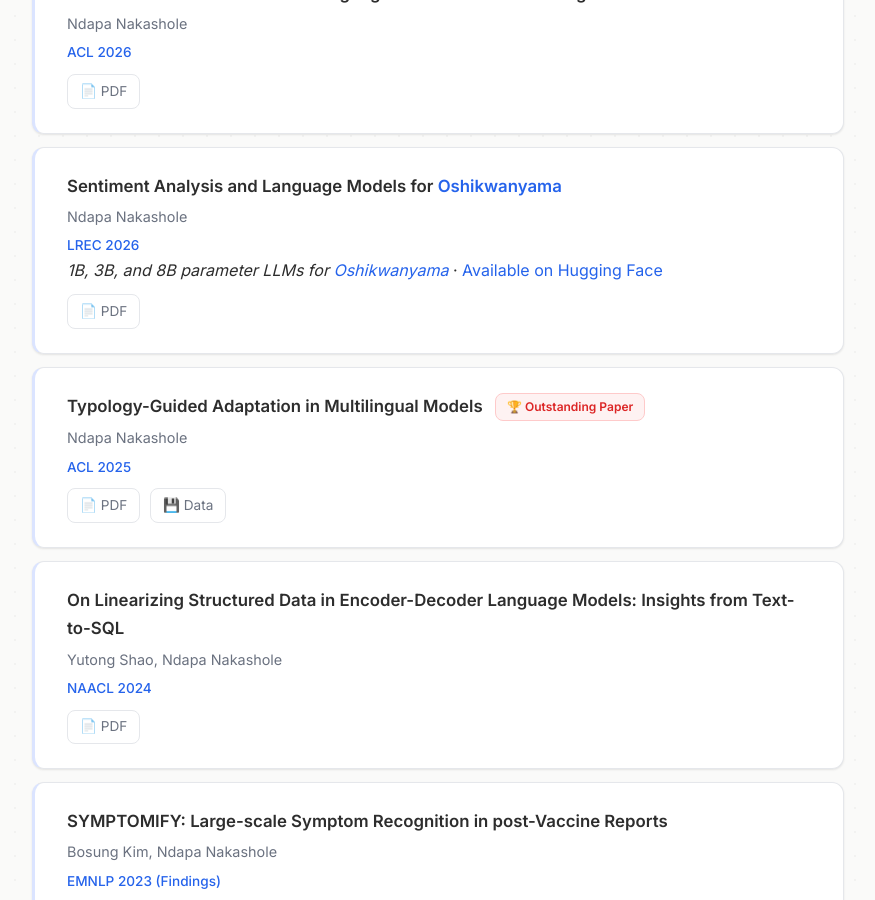
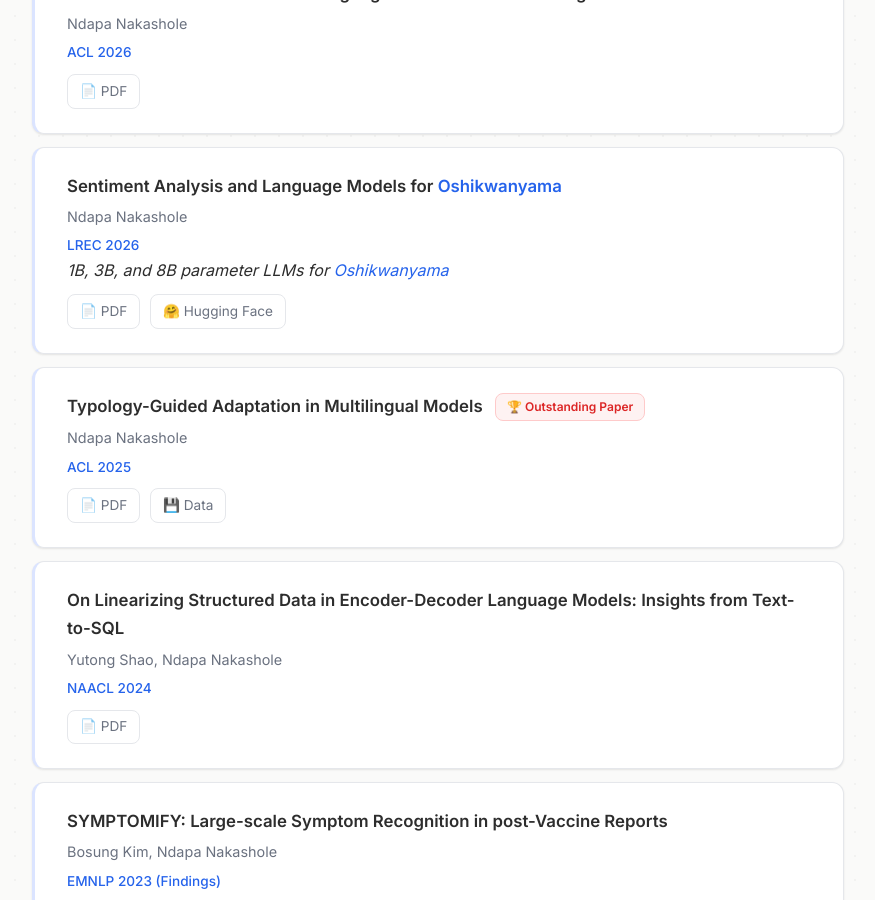
Before and after one commit to ndapa/ndapa.github.io, a Jekyll site: the page built from research.md, in a window 1280 px wide and 900 px high, scrolled down 417 px. Shown: the whole window, without its empty margins (202-1077 px from the left). Built offline with Jekyll 4.4.1, drawn with Linux system fonts in a browser that asks for light colours.

Commit message:
Move Hugging Face link into pub-links div for LREC paper

```diff
--- a/research.md
+++ b/research.md
@@ -21,10 +21,11 @@ permalink: /research/
   <div class="pub-authors">Ndapa Nakashole</div>
   <div class="pub-venue">LREC 2026</div>
 
- <em>1B, 3B, and 8B parameter LLMs for <a href="https://okalex.org/"> Oshikwanyama</a></em> &middot; <a href="https://huggingface.co/okalai-ai">Available on Hugging Face</a>
+ <em>1B, 3B, and 8B parameter LLMs for <a href="https://okalex.org/"> Oshikwanyama</a></em>
   <div class="pub-links">
-  <a href="{{'/assets/docs/papers/2026-lrec-oka.pdf'|relative_url}}">📄 PDF</a>
-      </div>
+    <a href="{{'/assets/docs/papers/2026-lrec-oka.pdf'|relative_url}}">📄 PDF</a>
+    <a href="https://huggingface.co/okalai-ai">🤗 Hugging Face</a>
+  </div>
 </div>
 
 <div class="pub-card" id="moimoe-acl2025">
```
